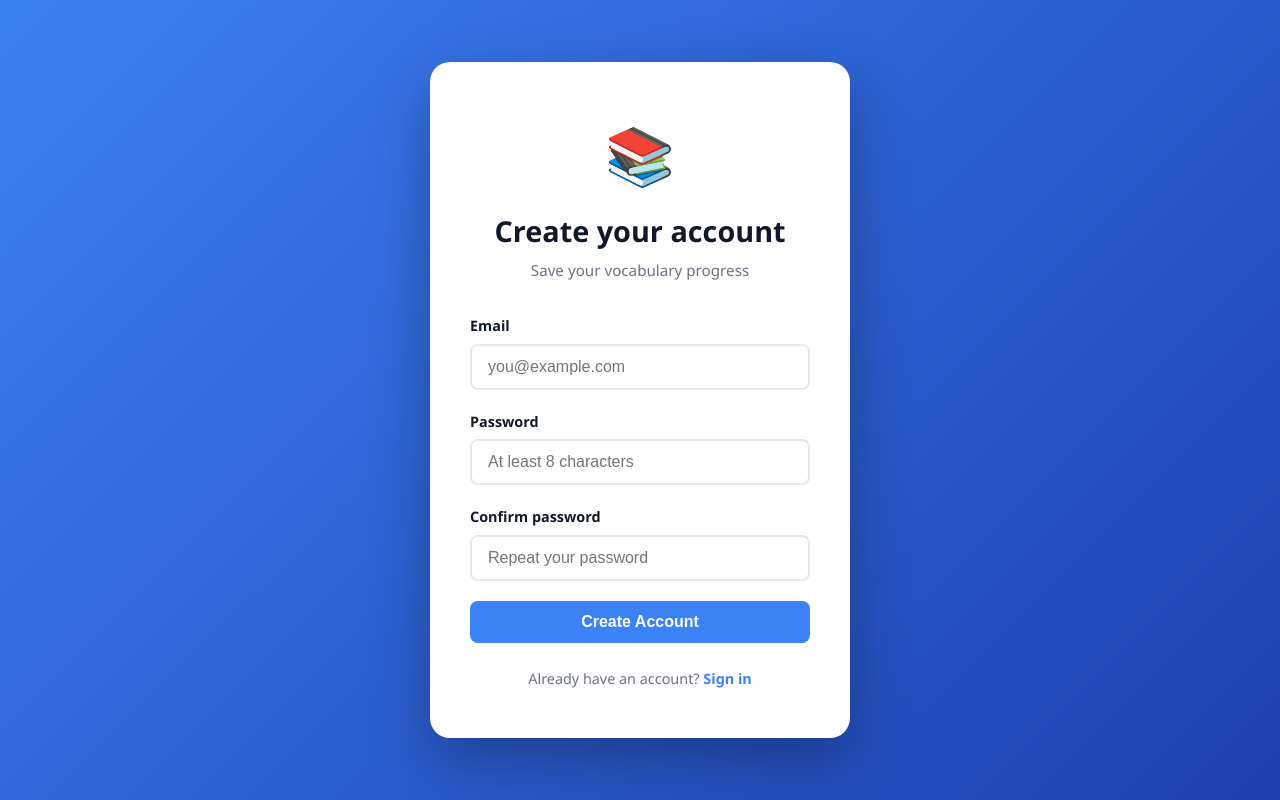
After one commit to Saiyam008/V-Buddy, a Flask app: page /signup in a window 1280 px wide. The commit adds this page. Run offline with Flask 3, Linux system fonts and the light colour scheme.

Commit message:
Implement user signup functionality and clean up documentation

```diff
--- a/app.py
+++ b/app.py
@@ -11,6 +11,7 @@ from pathlib import Path
 
 from flask import Flask, render_template, request, jsonify, session, redirect, url_for
 from werkzeug.middleware.proxy_fix import ProxyFix
+from werkzeug.security import check_password_hash, generate_password_hash
 
 app = Flask(__name__,
             static_folder=os.path.join(os.path.dirname(__file__), 'static'),
@@ -18,19 +19,17 @@ app = Flask(__name__,
             template_folder=os.path.join(os.path.dirname(__file__), 'templates'))
 app.wsgi_app = ProxyFix(app.wsgi_app, x_for=1, x_proto=1, x_host=1, x_prefix=1)
 
-app.secret_key = os.environ.get('SECRET_KEY', 'gre-vocab-secret-key-2024')
+app.secret_key = os.environ.get('SESSION_SECRET') or os.environ.get('SECRET_KEY', 'gre-vocab-session')
 app.permanent_session_lifetime = timedelta(days=60)
-# SameSite=None + Secure needed for proxied environments (HF Spaces, Replit)
 app.config['SESSION_COOKIE_SAMESITE'] = 'None'
 app.config['SESSION_COOKIE_SECURE'] = True
 
-VALID_USERNAME = os.environ.get('APP_USERNAME', 'saiyam')
-VALID_PASSWORD = os.environ.get('APP_PASSWORD', 'saiyam')
+DEFAULT_USERNAME = 'saiyam'
+DEFAULT_PASSWORD = 'saiyam'
 
 UPDATED_LISTS_DIR = Path(__file__).parent / "UpdatedLists"
 
 # ── Database path ─────────────────────────────────────────────────────────────
-# Use /data if available (HF Spaces persistent storage), else local ./data
 _data_dir = Path("/data") if Path("/data").exists() and os.access("/data", os.W_OK) else Path(__file__).parent / "data"
 _data_dir.mkdir(parents=True, exist_ok=True)
 DB_PATH = _data_dir / "word_states.db"
@@ -64,8 +63,25 @@ def ensure_schema():
                 UNIQUE(username, list_name, word_key)
             )
         """)
+        conn.execute("""
+            CREATE TABLE IF NOT EXISTS users (
+                id            INTEGER PRIMARY KEY AUTOINCREMENT,
+                username      TEXT UNIQUE,
+                email         TEXT UNIQUE,
+                password_hash TEXT NOT NULL,
+                created_at    TEXT DEFAULT (datetime('now'))
+            )
+        """)
         conn.execute("CREATE INDEX IF NOT EXISTS idx_ws_user      ON word_states(username)")
         conn.execute("CREATE INDEX IF NOT EXISTS idx_ws_user_list ON word_states(username, list_name)")
+        existing_default = conn.execute(
+            "SELECT id FROM users WHERE username=?", (DEFAULT_USERNAME,)
+        ).fetchone()
+        if not existing_default:
+            conn.execute(
+                "INSERT INTO users (username, email, password_hash) VALUES (?, ?, ?)",
+                (DEFAULT_USERNAME, None, generate_password_hash(DEFAULT_PASSWORD))
+            )
         conn.commit()
 
 
@@ -90,6 +106,34 @@ def load_all_lists():
             except Exception as e:
                 logger.error(f"Error loading {list_file}: {e}")
     return lists
+
+
+def display_word(word):
+    """Remove source names while retaining one star for each listed source."""
+    def replace_sources(match):
+        sources = [source.strip() for source in match.group(1).split(',') if source.strip()]
+        return f" {'★' * len(sources)}" if sources else ''
+
+    import re
+    return re.sub(r'\s*\{([^}]*)\}', replace_sources, word).strip()
+
+
+def display_lists(lists):
+    return {
+        list_name: {
+            group_name: [display_word(word) for word in words]
+            for group_name, words in groups.items()
+        }
+        for list_name, groups in lists.items()
+    }
+
+
+def raw_word_for_display(list_name, group_name, word):
+    """Resolve a displayed word back to its original storage value."""
+    for candidate in ALL_LISTS.get(list_name, {}).get(group_name, []):
+        if candidate == word or display_word(candidate) == word:
+            return candidate
+    return word
 
 
 ALL_LISTS = load_all_lists()
@@ -188,15 +232,50 @@ def login():
         return redirect('/')
     error = None
     if request.method == 'POST':
-        username = request.form.get('username', '').strip()
+        identifier = request.form.get('identifier', '').strip()
         password = request.form.get('password', '').strip()
-        if username == VALID_USERNAME and password == VALID_PASSWORD:
+        with get_db() as conn:
+            user = conn.execute(
+                "SELECT username, email, password_hash FROM users "
+                "WHERE username=? OR email=? COLLATE NOCASE",
+                (identifier, identifier)
+            ).fetchone()
+        if user and check_password_hash(user['password_hash'], password):
             session.permanent = True
             session['logged_in'] = True
-            session['username'] = username
+            session['username'] = user['username'] or user['email']
             return redirect('/')
         error = 'Invalid username or password.'
     return render_template('login.html', error=error)
+
+
+@app.route('/signup', methods=['GET', 'POST'])
+def signup():
+    if session.get('logged_in'):
+        return redirect('/')
+    error = None
+    if request.method == 'POST':
+        email = request.form.get('email', '').strip().lower()
+        password = request.form.get('password', '')
+        confirmation = request.form.get('confirm_password', '')
+        if not email or '@' not in email:
+            error = 'Enter a valid email address.'
+        elif len(password) < 8:
+            error = 'Password must be at least 8 characters.'
+        elif password != confirmation:
+            error = 'Passwords do not match.'
+        else:
+            try:
+                with get_db() as conn:
+                    conn.execute(
+                        "INSERT INTO users (email, password_hash) VALUES (?, ?)",
+                        (email, generate_password_hash(password))
+                    )
+                    conn.commit()
+                return redirect(url_for('login', registered='1'))
+            except sqlite3.IntegrityError:
+                error = 'An account with that email already exists.'
+    return render_template('signup.html', error=error)
 
 
 @app.route('/logout')
@@ -228,7 +307,7 @@ def get_learn_data():
     selected_lists = [l.strip() for l in lists_param.split(',') if l.strip()] if lists_param else []
     if not selected_lists:
         return jsonify({"error": "No lists specified"}), 400
-    result = {ln: dict(ALL_LISTS[ln]) for ln in selected_lists if ln in ALL_LISTS}
+    result = display_lists({ln: ALL_LISTS[ln] for ln in selected_lists if ln in ALL_LISTS})
     return jsonify({"data": result, "selected_lists": selected_lists})
 
 
@@ -243,7 +322,7 @@ def search_words():
         for group_name, words in groups.items():
             for word in words:
                 if query in word.lower():
-                    results.append({"word": word, "group": group_name, "list": list_name})
+                    results.append({"word": display_word(word), "group": group_name, "list": list_name})
     results.sort(key=lambda x: (not x['word'].lower().startswith(query), x['word'].lower()))
     return jsonify({"results": results, "query": query, "total": len(results)})
 
@@ -277,9 +356,13 @@ def start_session():
             filtered_words.append(w)
 
     random.shuffle(filtered_words)
+    response_words = [
+        {**word, "word": display_word(word["word"])}
+        for word in filtered_words
+    ]
     return jsonify({
         "total_words": len(filtered_words),
-        "words": filtered_words,
+        "words": response_words,
         "states": word_states,
         "selected_lists": selected_lists
     })
@@ -296,7 +379,8 @@ def update_word_state():
     state     = data.get('state')
     if not all([list_name, word, group, state]):
         return jsonify({"error": "Missing required fields"}), 400
-    upsert_word_state_db(username, list_name, f"{group}||{word}", state, group)
+    raw_word = raw_word_for_display(list_name, group, word)
+    upsert_word_state_db(username, list_name, f"{group}||{raw_word}", state, group)
     return jsonify({"success": True})
 
 
--- a/static/css/style.css
+++ b/static/css/style.css
@@ -75,6 +75,22 @@ body {
 
 .login-form {
     text-align: left;
+}
+
+.auth-switch {
+    color: var(--text-secondary);
+    font-size: 0.9rem;
+    margin-top: 1.5rem;
+}
+
+.auth-switch a {
+    color: var(--primary-color);
+    font-weight: 600;
+    text-decoration: none;
+}
+
+.auth-switch a:hover {
+    text-decoration: underline;
 }
 
 .form-group {
--- a/templates/login.html
+++ b/templates/login.html
@@ -19,8 +19,8 @@
 
             <form method="POST" action="/login" class="login-form">
                 <div class="form-group">
-                    <label for="username">Username</label>
-                    <input type="text" id="username" name="username" placeholder="Enter username" autocomplete="username" required>
+                    <label for="identifier">Email or username</label>
+                    <input type="text" id="identifier" name="identifier" placeholder="Enter email or username" autocomplete="username" required>
                 </div>
                 <div class="form-group">
                     <label for="password">Password</label>
@@ -28,6 +28,7 @@
                 </div>
                 <button type="submit" class="btn btn-primary">Sign In</button>
             </form>
+            <p class="auth-switch">New here? <a href="/signup">Create an account</a></p>
         </div>
     </div>
 </body>
--- /dev/null
+++ b/templates/signup.html
@@ -0,0 +1,37 @@
+<!DOCTYPE html>
+<html lang="en">
+<head>
+    <meta charset="UTF-8">
+    <meta name="viewport" content="width=device-width, initial-scale=1.0">
+    <title>Sign Up – GRE Vocabulary</title>
+    <link rel="stylesheet" href="{{ url_for('static', filename='css/style.css') }}">
+</head>
+<body>
+    <div class="login-page">
+        <div class="login-card">
+            <div class="login-logo">📚</div>
+            <h1 class="login-title">Create your account</h1>
+            <p class="login-subtitle">Save your vocabulary progress</p>
+            {% if error %}
+            <div class="login-error">{{ error }}</div>
+            {% endif %}
+            <form method="POST" action="/signup" class="login-form">
+                <div class="form-group">
+                    <label for="email">Email</label>
+                    <input type="email" id="email" name="email" placeholder="you@example.com" autocomplete="email" required>
+                </div>
+                <div class="form-group">
+                    <label for="password">Password</label>
+                    <input type="password" id="password" name="password" placeholder="At least 8 characters" autocomplete="new-password" minlength="8" required>
+                </div>
+                <div class="form-group">
+                    <label for="confirm_password">Confirm password</label>
+                    <input type="password" id="confirm_password" name="confirm_password" placeholder="Repeat your password" autocomplete="new-password" minlength="8" required>
+                </div>
+                <button type="submit" class="btn btn-primary">Create Account</button>
+            </form>
+            <p class="auth-switch">Already have an account? <a href="/login">Sign in</a></p>
+        </div>
+    </div>
+</body>
+</html>
```
Also changed, not shown: replit.md (+4 -17 lines), README.md, 1 other file.
